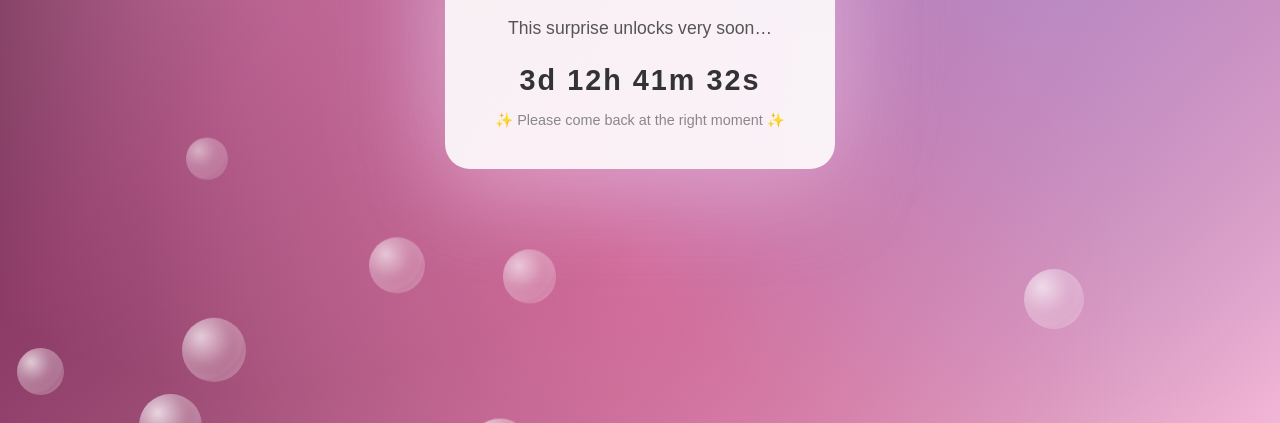
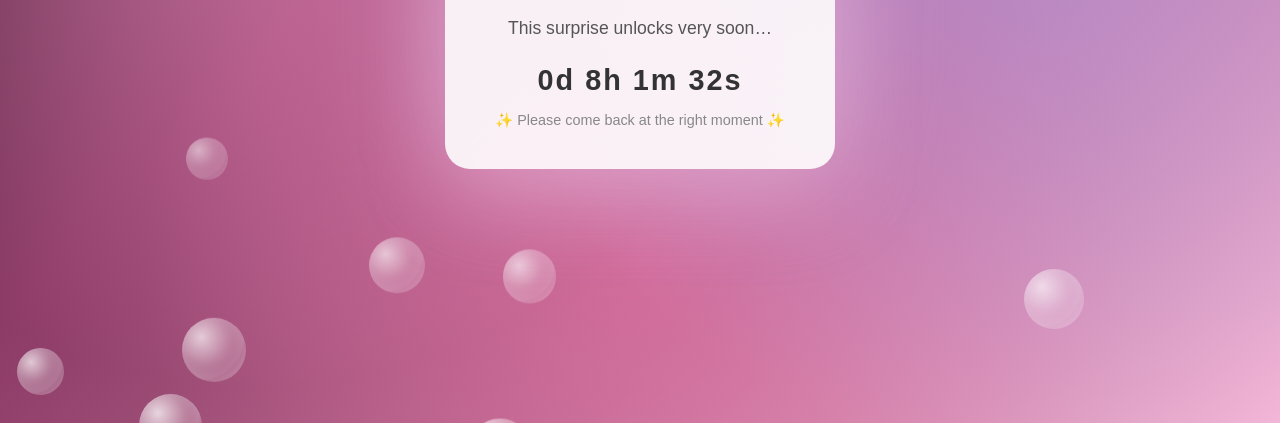
Before and after one commit to RazeO1/Birthday-, a plain HTML site: page index.html in a window 1280 px wide. Shown: the part 377-800 px from the top of the page. Drawn offline with Linux system fonts and the light colour scheme.

Commit message:
Change unlock time to January 11, 2026
Updated unlock time in countdown script.

```diff
--- a/index.html
+++ b/index.html
@@ -126,7 +126,7 @@
 
 <script>
   /* ================= TIME LOCK ================= */
-  const UNLOCK_TIME = new Date("2026-01-15T00:00:00").getTime();
+  const UNLOCK_TIME = new Date("2026-01-11T19:20:00").getTime();
   const NEXT_PAGE = "1.html";
 
   function updateCountdown() {
```
